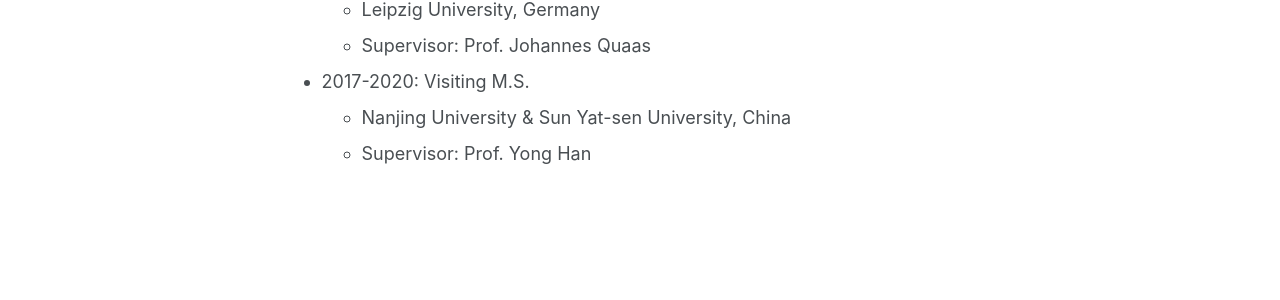
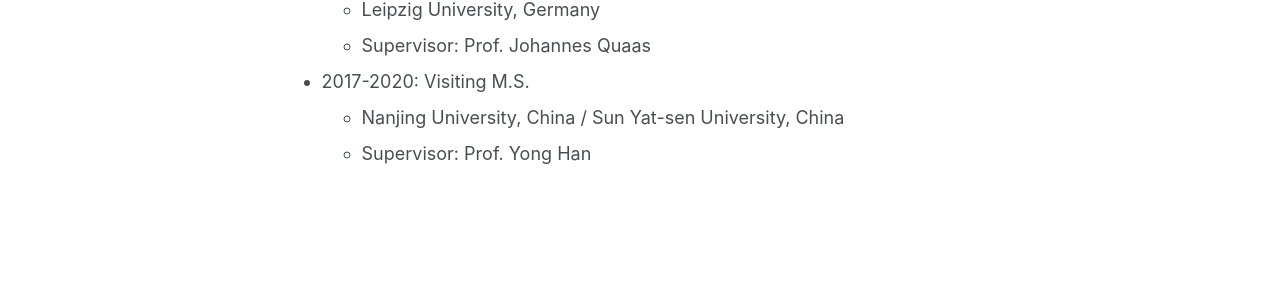
Before and after one commit to haoluo-atmos/haoluo-atmos.github.io, a Jekyll site: the page built from _pages/cv.md, in a window 1280 px wide and 1227 px high. Shown: the part 652-952 px from the top of the window. Built offline with Jekyll 4.4.1, drawn with Linux system fonts in a browser that asks for light colours; some web fonts are replaced.

Commit message:
Update cv.md

```diff
--- a/_pages/cv.md
+++ b/_pages/cv.md
@@ -27,5 +27,5 @@ Work experience
   * Leipzig University, Germany
   * Supervisor: Prof. Johannes Quaas
 * 2017-2020: Visiting M.S.
-  * Nanjing University & Sun Yat-sen University, China
+  * Nanjing University, China / Sun Yat-sen University, China
   * Supervisor: Prof. Yong Han
```
